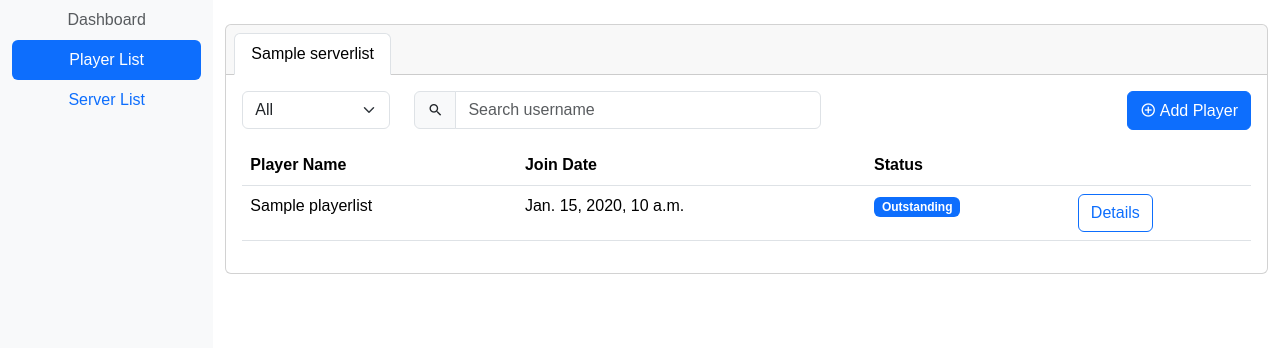
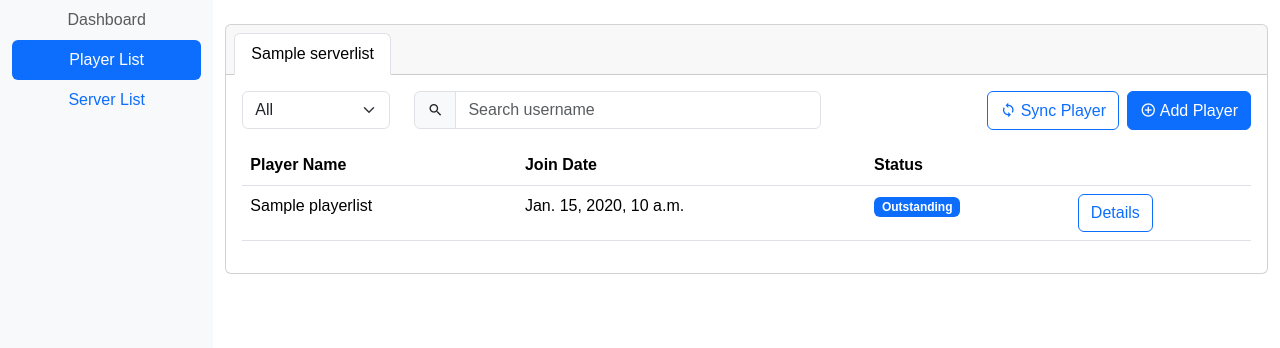
Before and after one commit to Pr1mary/RedstoneStart, a Django app: page /playermanager/ in a window 1280 px wide. Shown: the part 72-420 px from the top of the page. Run offline with Django 5.2, Linux system fonts and the light colour scheme; a user stored in the database is signed in; tables that the repository leaves empty hold one stand-in row (values such as "Sample post"); some libraries are stand-ins or nearby versions.

Commit message:
DONE working on sync player list

```diff
--- a/webapp/modules/player_list/templates/index.html
+++ b/webapp/modules/player_list/templates/index.html
@@ -39,6 +39,10 @@
                     </div>
                     <div class="col">
                         <div class="d-flex justify-content-end">
+                            <button class="btn btn-outline-primary" style="margin-right: 2%" onclick="syncPlayer(this)">
+                                <span id="sync-player-spinner" class="spinner-border spinner-border-sm" role="status"></span>
+                                <span id="sync-player" class="mdi mdi-sync"> Sync Player </span>
+                            </button>
                             <button class="btn btn-primary" data-bs-toggle="modal" data-bs-target="#addplayermodal">
                                 <span class="mdi mdi-plus-circle-outline"> Add Player
                             </button>
@@ -174,6 +178,8 @@
         const filter_username = $("#player-status-select");
         filter_username.change(filterUsername)
 
+        $("#sync-player-spinner").hide();
+        $("#sync-player").show();
     });
 
     function filterUsername(event) {
@@ -406,6 +412,41 @@
 
         return csrf_token;
     }
+
+    function syncPlayer(curr_btn){
+        $(curr_btn).attr("disabled", true);
+
+        $("#sync-player-spinner").show();
+        $("#sync-player").hide();
+
+        const sync_player_url = "{% url 'player_server_sync' %}";
+        const server_id = "{{ curr_server_id }}";
+        const csrf_token = getcsrftoken();
+
+        const body_data = {
+            "server-id": server_id,
+        }
+        const headers = {
+            "X-CSRFToken": csrf_token
+        }
+        const done = $.ajax({
+            "url": sync_player_url,
+            "method": "POST",
+            "headers": headers,
+            "data": body_data
+        }).done(data => {
+            // abort of failed from server
+            if(!data.success){
+                alert("Error: failed to sync player from the server")
+                return
+            }
+
+            location.reload()
+
+        }).fail(() => {
+            alert("Error: failed to sync player")
+        })
+    }
 </script>
 
 {% endblock %}
--- a/webapp/modules/player_list/urls.py
+++ b/webapp/modules/player_list/urls.py
@@ -1,6 +1,10 @@
 
 from django.urls import path
-from .views import PlayerManagerView, PlayerManagerDetailView, PlayerJoinManagerView, PlayerBanManagerView, PlayerUnbanManagerView
+from .views import (
+    PlayerManagerView, PlayerManagerDetailView,
+    PlayerJoinManagerView, PlayerBanManagerView,
+    PlayerUnbanManagerView, PlayerSyncManagerView,
+    )
 
 urlpatterns = [
     path('', PlayerManagerView.as_view(), name="player_list"),
@@ -8,4 +12,5 @@ urlpatterns = [
     path('joinserver', PlayerJoinManagerView.as_view(), name="player_join_server"),
     path('ban', PlayerBanManagerView.as_view(), name="player_server_ban"),
     path('unban', PlayerUnbanManagerView.as_view(), name="player_server_unban"),
+    path('sync', PlayerSyncManagerView.as_view(), name="player_server_sync"),
 ]
--- a/webapp/modules/player_list/views.py
+++ b/webapp/modules/player_list/views.py
@@ -7,7 +7,7 @@ from django.contrib.auth.mixins import LoginRequiredMixin
 from django.urls import reverse_lazy
 from django.db import connection
 from webapp.utils.mc_rcon_util import MCRconUtil
-from multiprocessing import Process, Pool
+from multiprocessing import Process, Pool, Manager
 from datetime import datetime
 
 import random, string, json
@@ -390,6 +390,63 @@ class PlayerUnbanManagerView(View):
 
         return JsonResponse(resp_data)
 
+class PlayerSyncManagerView(View):
+
+    def post(self, request: HttpRequest, *args, **kwargs):
+
+        req_body = request.POST
+
+        server_id = req_body.get("server-id", None)
+        resp_data = {}
+
+        try:
+            player_handler = PlayerHandler()
+            result = player_handler.get_list_player(server_id)
+            player_list:list = result.get("player_list")
+            banned_list:list = result.get("banned_list")
+            online_list:list = result.get("online_list")
+
+            server_details = ServerList.objects.filter(pk=server_id).first()
+            if not server_details:
+                raise "Server not found"
+
+            for player_raw in player_list:
+                player_data = PlayerList.objects.filter(player_name=player_raw).first()
+                if not player_data:
+                    player_data = PlayerList.objects.create(
+                        player_name = player_raw,
+                        created_by = request.user,
+                        updated_by = request.user,
+                    )
+
+                is_banned = player_raw in banned_list
+
+                player_mapping = PlayerServerMap.objects.filter(player_invited=player_data, server_joined=server_details).first()
+                if not player_mapping:
+                    player_mapping = PlayerServerMap.objects.create(
+                        player_invited = player_data,
+                        server_joined = server_details,
+                        is_synced = True,
+                        online_status = True,
+                        banned_status = is_banned,
+                        created_by = request.user,
+                        updated_by = request.user,
+                    )
+                elif is_banned:
+                    player_mapping.banned_status = True
+                    player_mapping.save()
+                elif player_mapping.banned_status and not is_banned:
+                    player_mapping.banned_status = False
+                    player_mapping.save()
+
+            resp_data["success"] = True
+
+        except Exception as err:
+            print(f"Error when fetching player on the server: {err.args}")
+            resp_data["success"] = False
+
+        return JsonResponse(resp_data)
+
 class PlayerHandler():
 
     def add_whitelist_player(self, player_server_id:str):
@@ -411,6 +468,17 @@ class PlayerHandler():
 
         player_mapping_process = Process(target=self.__unban_player, args=[player_server_id])
         player_mapping_process.start()
+
+    def get_list_player(self, server_id):
+
+        manager = Manager()
+        return_dict = manager.dict()
+
+        player_mapping_process = Process(target=self.__player_list, args=[server_id, return_dict])
+        player_mapping_process.start()
+        player_mapping_process.join()
+
+        return return_dict
 
     def __add_whitelist(self, player_server_id:str):
 
@@ -546,3 +614,43 @@ class PlayerHandler():
 
         finally:
             connection.close()
+
+    def __player_list(self, server_id:str, return_dict:dict):
+
+        try:
+            connection.close()
+
+            if not server_id:
+                raise Exception("Server id is empty")
+
+            server_details = ServerList.objects.filter(pk=server_id).first()
+            if not server_details:
+                raise Exception("Server not found")
+
+            server_address = server_details.server_url
+            server_secret = server_details.server_secret
+            server_is_vanilla = server_details.server_is_vanilla
+
+            mcrcon = MCRconUtil(server_address, server_secret, is_vanilla=server_is_vanilla)
+            player_list = mcrcon.getWhitelist()
+            if not player_list:
+                raise Exception("problem when getting list of player")
+
+            ban_list = mcrcon.getBanList(player_list)
+            if not player_list:
+                raise Exception("problem when getting list of player")
+
+            return_dict["player_list"] = player_list
+            return_dict["banned_list"] = ban_list
+            return_dict["online_list"] = []
+
+            print("Fetch player list success")
+
+        except Exception as err:
+            return_dict["player_list"] = []
+            return_dict["banned_list"] = []
+            return_dict["online_list"] = []
+            print("Error when fetching player list: {}".format(err))
+
+        finally:
+            connection.close()
```
Also changed, not shown: webapp/utils/mc_rcon_util.py (+21 -0 lines).
